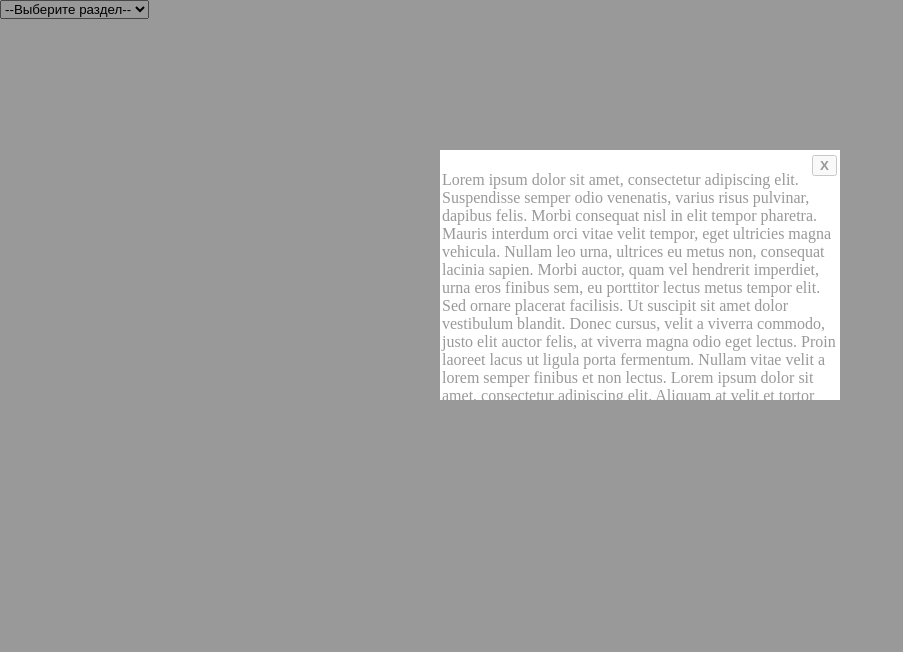
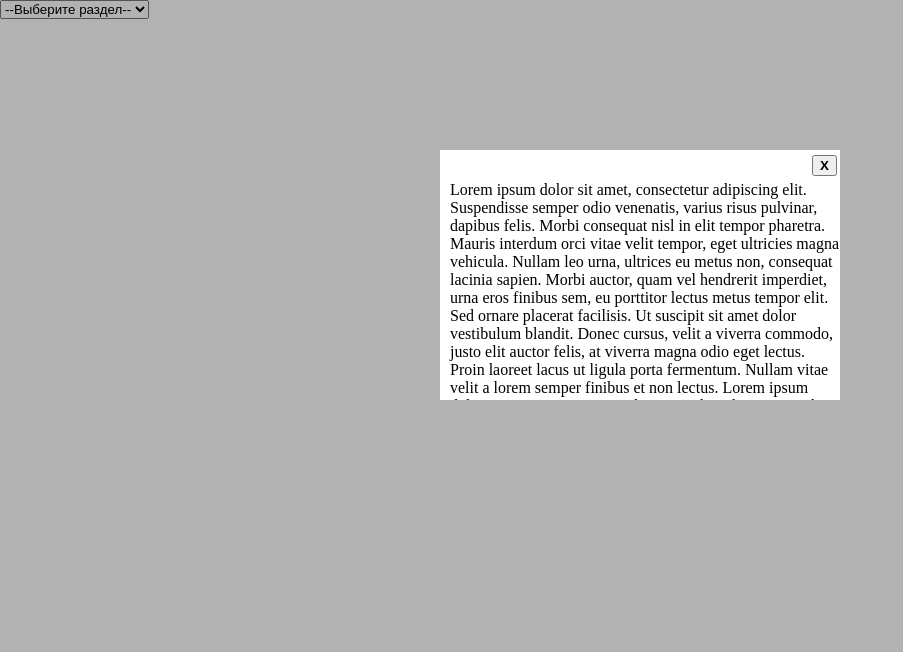
Before and after one commit to DKoroli/my_project, a website: page index.html in a window 1280 px wide. Shown: the whole page, without its empty margins (0-903 px from the left). Drawn offline with Linux system fonts and the light colour scheme.

Commit message:
scroll add

```diff
--- a/style.css
+++ b/style.css
@@ -4,11 +4,10 @@ body {
 }
 
 #modal_window {
-  background-color: black;
+  background-color: rgba(000, 0, 0, 0.3);
   position: fixed;
   width: 100%;
   height: 100%;
-  opacity: 0.4;
   padding: 0;
   margin: 0;
 }
@@ -22,6 +21,7 @@ body {
   position: relative;
   top: 150px;
   margin: auto;
+  overflow: auto;
 }
 
 .button {
@@ -34,5 +34,6 @@ body {
 
 .modal_text {
   position: relative;
-  padding-left: 2px;
+  padding-left: 10px;
+  top: 10px;
 }
```
